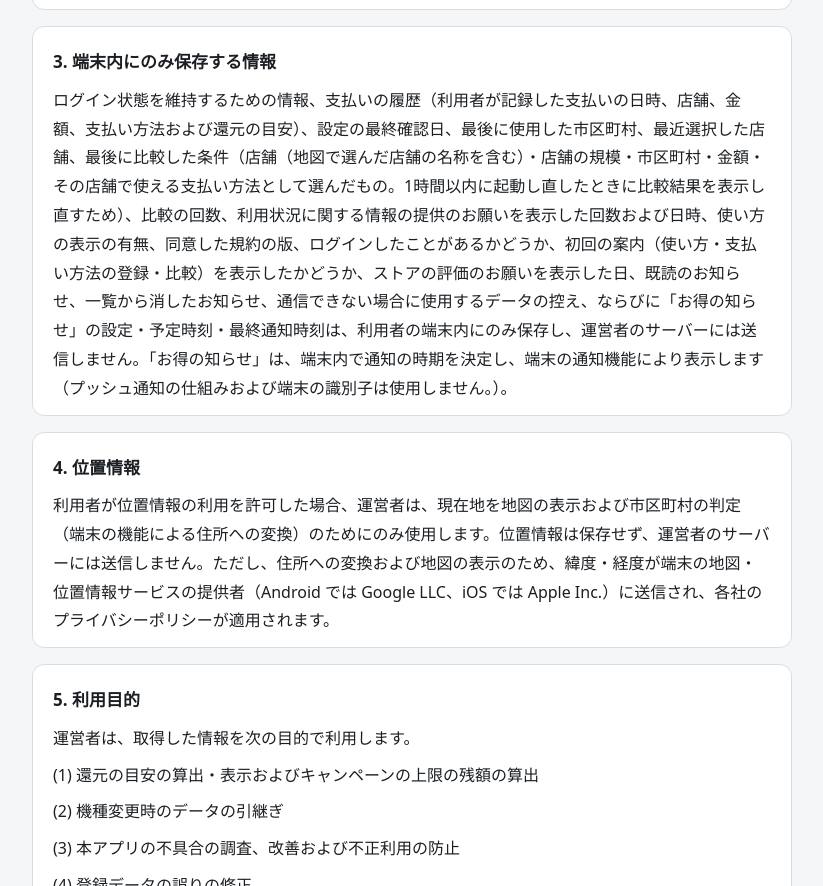
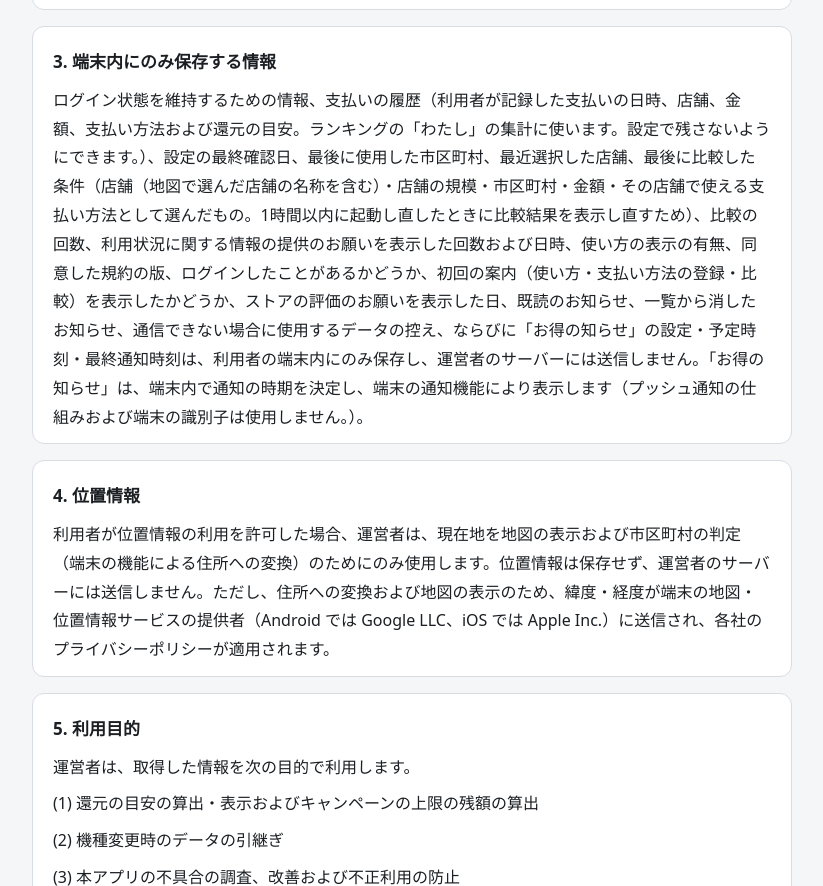
Before and after one commit to Mochi-Shiratama/dorebarai-site, a plain HTML site: page privacy.html in a window 1280 px wide. Shown: the part 1342-2228 px from the top of the page, without its empty margins (228-1051 px from the left). Drawn offline with Linux system fonts and the light colour scheme.

Commit message:
プライバシーポリシー 3：支払いの履歴の用途と設定
Co-Authored-By: Claude Opus 5.5 <noreply@anthropic.com>

```diff
--- a/privacy.html
+++ b/privacy.html
@@ -43,7 +43,7 @@
 </section>
 <section>
 <h2>3. 端末内にのみ保存する情報</h2>
-<p>ログイン状態を維持するための情報、支払いの履歴（利用者が記録した支払いの日時、店舗、金額、支払い方法および還元の目安）、設定の最終確認日、最後に使用した市区町村、最近選択した店舗、最後に比較した条件（店舗（地図で選んだ店舗の名称を含む）・店舗の規模・市区町村・金額・その店舗で使える支払い方法として選んだもの。1時間以内に起動し直したときに比較結果を表示し直すため）、比較の回数、利用状況に関する情報の提供のお願いを表示した回数および日時、使い方の表示の有無、同意した規約の版、ログインしたことがあるかどうか、初回の案内（使い方・支払い方法の登録・比較）を表示したかどうか、ストアの評価のお願いを表示した日、既読のお知らせ、一覧から消したお知らせ、通信できない場合に使用するデータの控え、ならびに「お得の知らせ」の設定・予定時刻・最終通知時刻は、利用者の端末内にのみ保存し、運営者のサーバーには送信しません。「お得の知らせ」は、端末内で通知の時期を決定し、端末の通知機能により表示します（プッシュ通知の仕組みおよび端末の識別子は使用しません。）。</p>
+<p>ログイン状態を維持するための情報、支払いの履歴（利用者が記録した支払いの日時、店舗、金額、支払い方法および還元の目安。ランキングの「わたし」の集計に使います。設定で残さないようにできます。）、設定の最終確認日、最後に使用した市区町村、最近選択した店舗、最後に比較した条件（店舗（地図で選んだ店舗の名称を含む）・店舗の規模・市区町村・金額・その店舗で使える支払い方法として選んだもの。1時間以内に起動し直したときに比較結果を表示し直すため）、比較の回数、利用状況に関する情報の提供のお願いを表示した回数および日時、使い方の表示の有無、同意した規約の版、ログインしたことがあるかどうか、初回の案内（使い方・支払い方法の登録・比較）を表示したかどうか、ストアの評価のお願いを表示した日、既読のお知らせ、一覧から消したお知らせ、通信できない場合に使用するデータの控え、ならびに「お得の知らせ」の設定・予定時刻・最終通知時刻は、利用者の端末内にのみ保存し、運営者のサーバーには送信しません。「お得の知らせ」は、端末内で通知の時期を決定し、端末の通知機能により表示します（プッシュ通知の仕組みおよび端末の識別子は使用しません。）。</p>
 </section>
 <section>
 <h2>4. 位置情報</h2>
```
